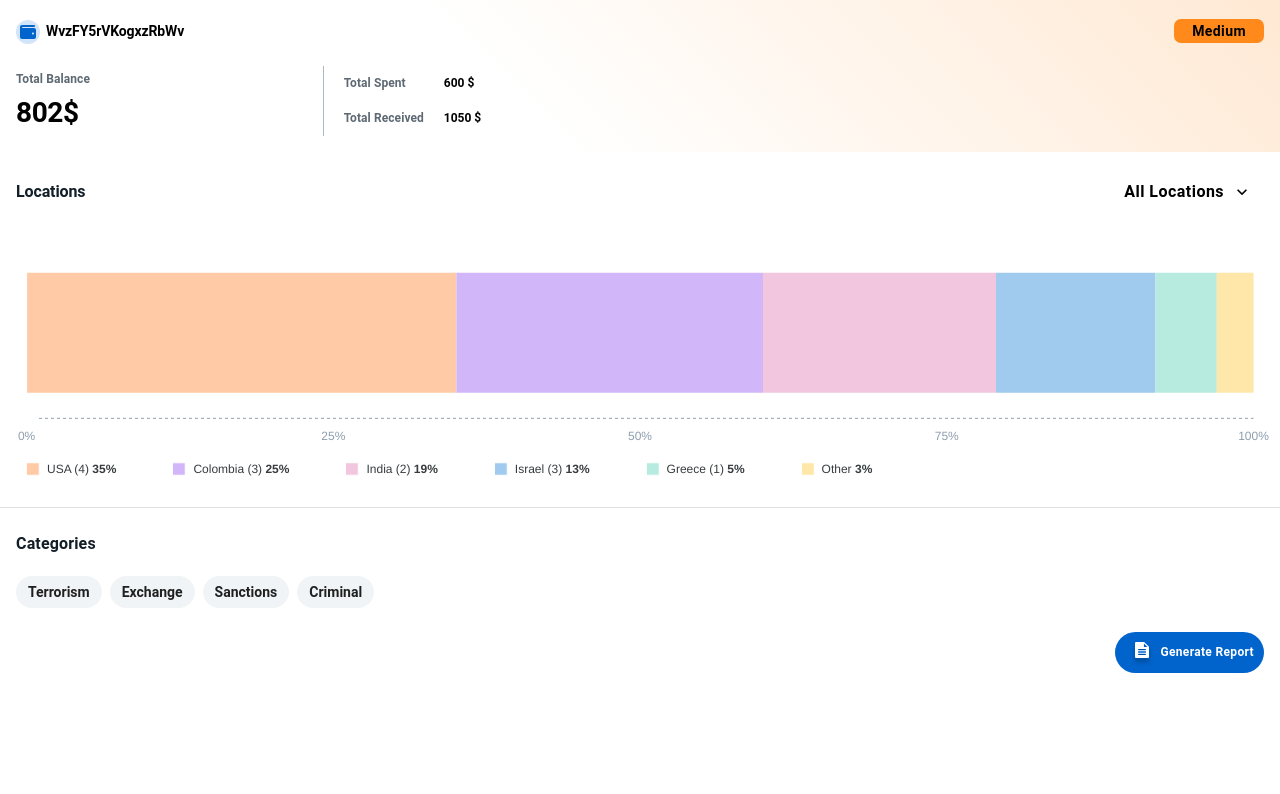
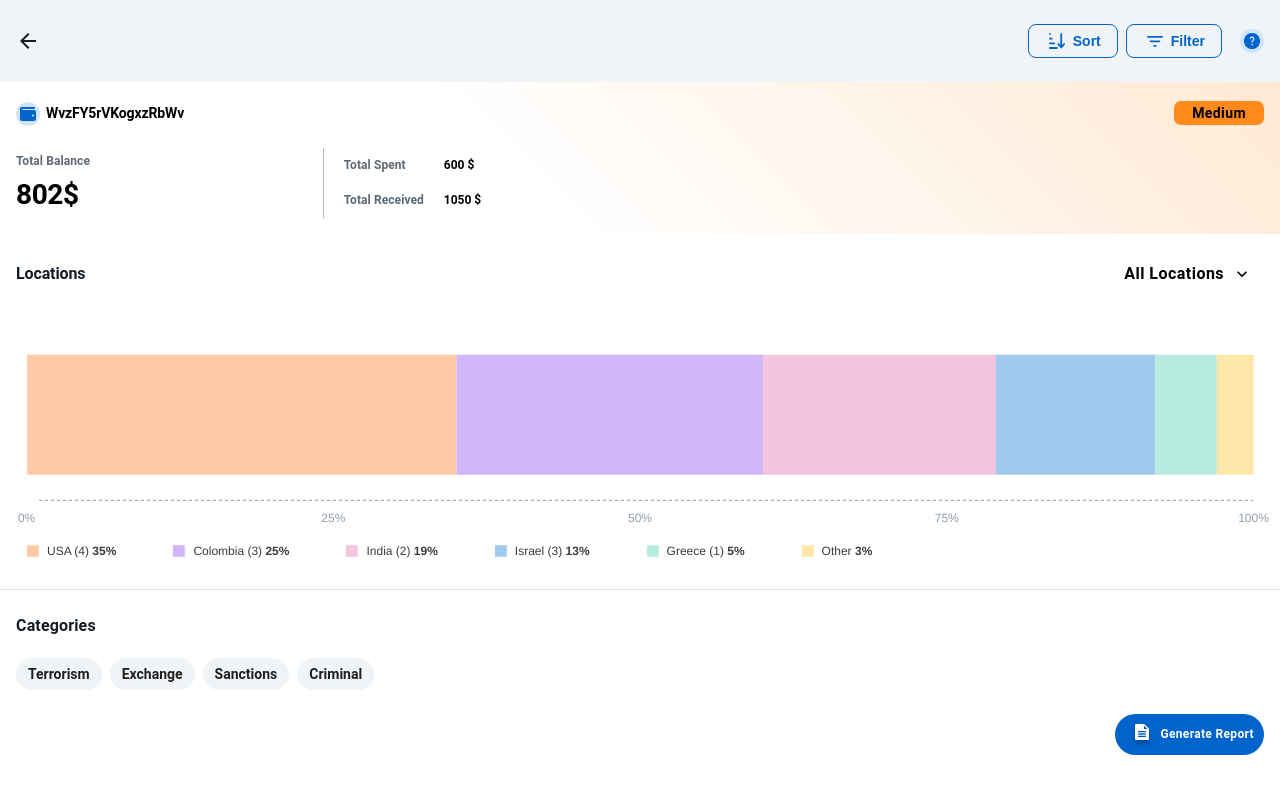
Before and after one commit to avesh-WO23/crypto-UI, a React (Create React App) app: page / in a window 1280 px wide. Shown: the top 794 px of the page. Built offline with nearby package versions, Linux system fonts and the light colour scheme.

Commit message:
Add Layout component For all the Pages

```diff
--- a/src/App.js
+++ b/src/App.js
@@ -1,9 +1,11 @@
 import { ThemeProvider } from "@mui/material";
-import { BrowserRouter as Router, Routes, Route } from "react-router-dom";
+import { Route, BrowserRouter as Router, Routes } from "react-router-dom";
 import "./App.css";
 import Classifier from "./pages/Classifier";
 import Results from "./pages/Results";
 import { theme } from "./theme";
+import Layout from "./components/layout/Layout";
+// import Routes from "./Routes/routes";
 
 function App() {
   return (
@@ -11,8 +13,10 @@ function App() {
       <ThemeProvider theme={theme}>
         <div className="App">
           <Routes>
-            <Route path="/" element={<Classifier />} />
-            <Route path="/results" element={<Results />} />
+            <Route path="/" element={<Layout />}>
+              <Route path="/" element={<Classifier />} />
+              <Route path="/results" element={<Results />} />
+            </Route>
           </Routes>
         </div>
       </ThemeProvider>
--- /dev/null
+++ b/src/components/layout/Layout.jsx
@@ -0,0 +1,14 @@
+import React from "react";
+import { Outlet } from "react-router-dom";
+import BackwardSection from "../common/BackwardSection";
+
+const Layout = () => {
+  return (
+    <>
+      <BackwardSection />
+      <Outlet />
+    </>
+  );
+};
+
+export default Layout;
--- a/src/pages/Results.jsx
+++ b/src/pages/Results.jsx
@@ -1,13 +1,11 @@
 import React from "react";
 import SearchedResults from "../components/results/SearchedResults";
-import BackwardSection from "../components/common/BackwardSection";
 
 const Results = () => {
   return (
-    <div>
-      <BackwardSection />
+    <>
       <SearchedResults />
-    </div>
+    </>
   );
 };
 
```
